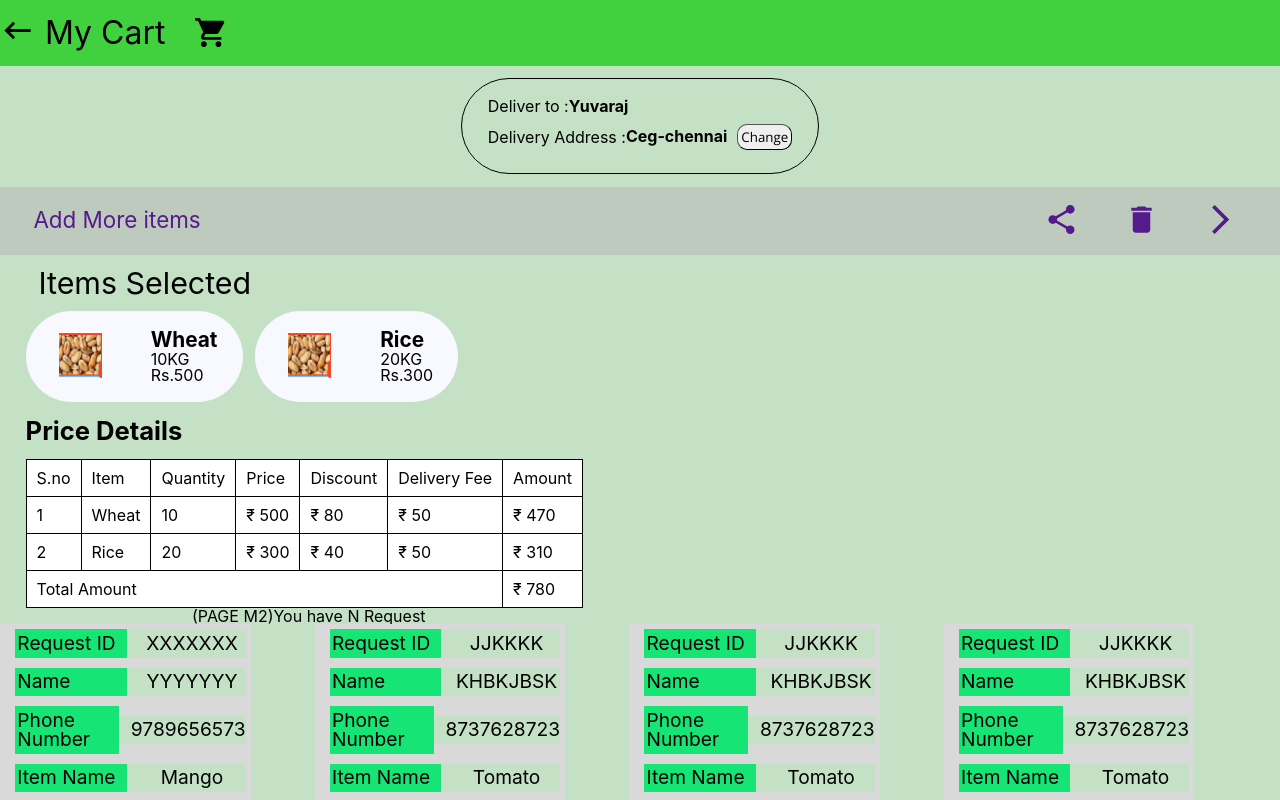
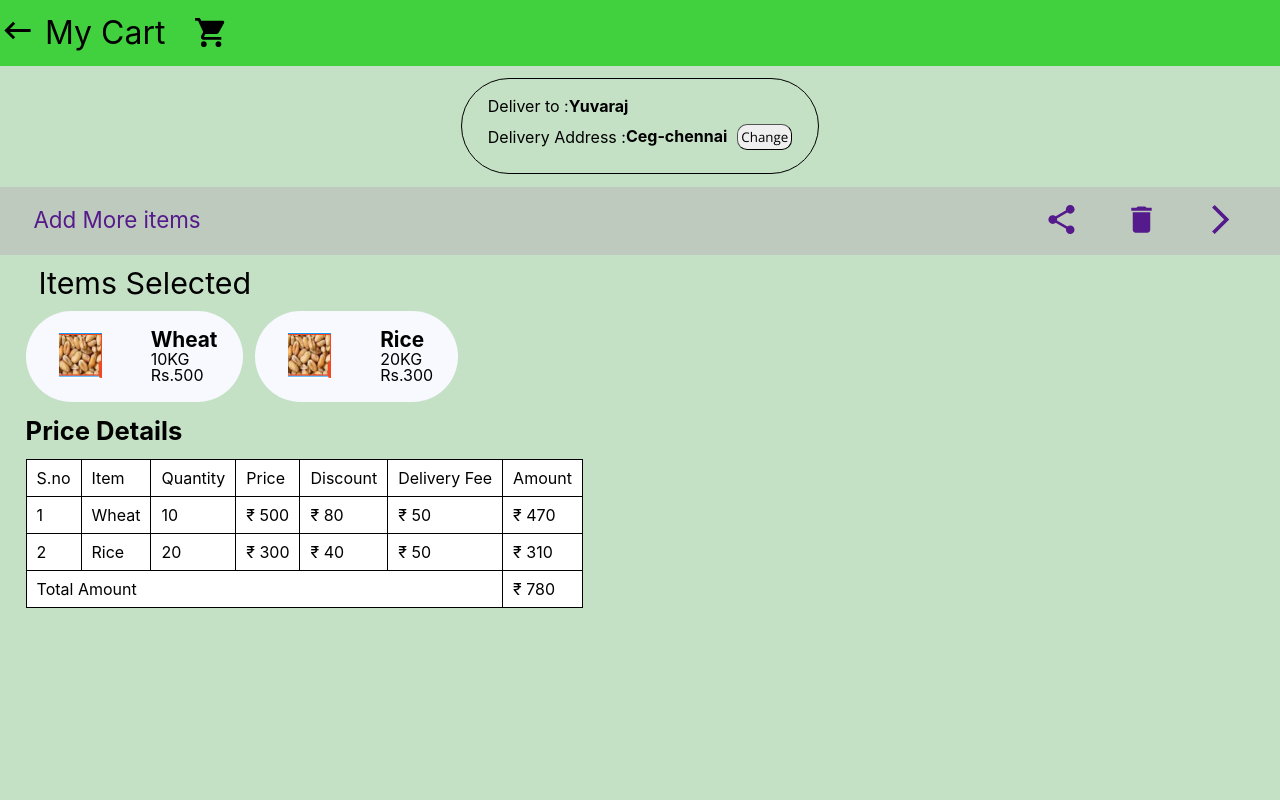
Before and after one commit to sanjith-s/farmenience, a React (Vite) app: page / in a window 1280 px wide. Shown: the top 800 px of the page. Built offline with nearby package versions, Linux system fonts and the light colour scheme.

Commit message:
added partially pagem12

```diff
--- a/src/App.jsx
+++ b/src/App.jsx
@@ -7,7 +7,6 @@ function App() {
   return (
     <div>
       <PageM12 />
-      <PageM1 />
     </div>
   );
 }
```
